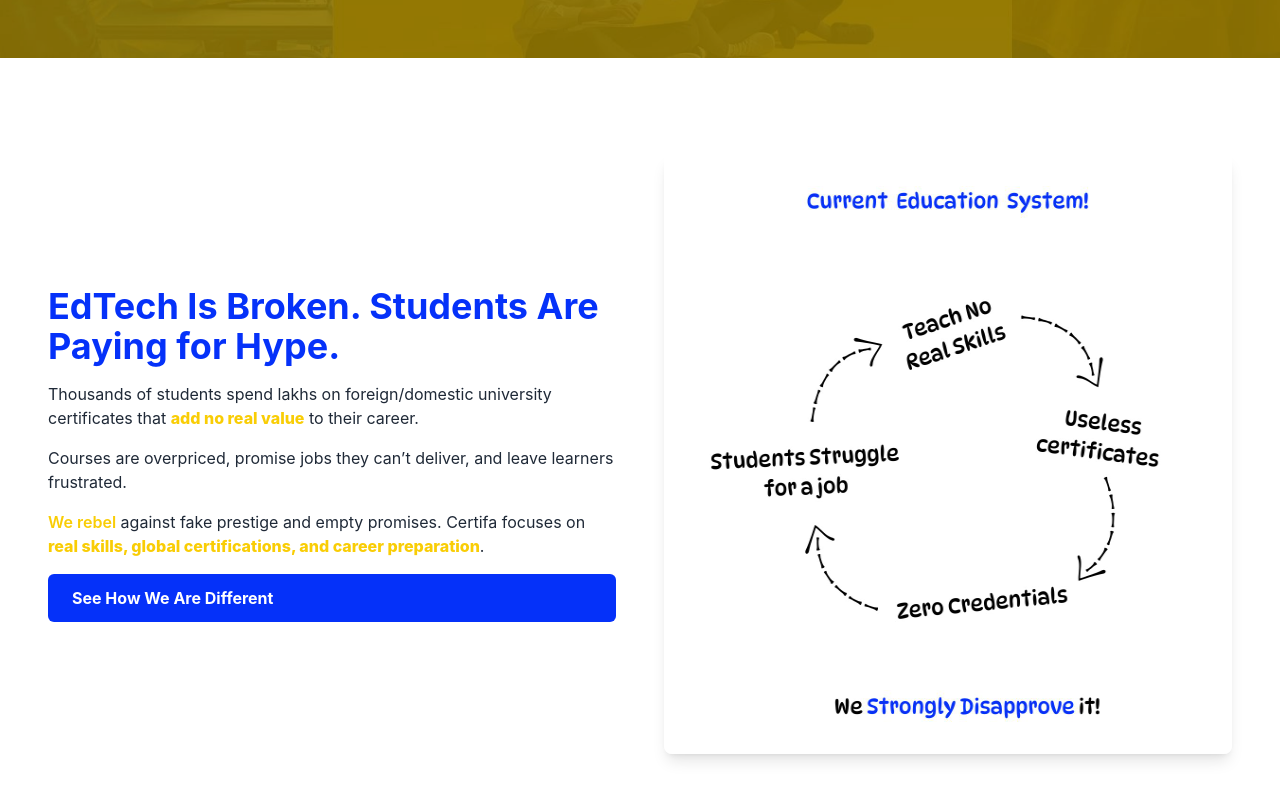
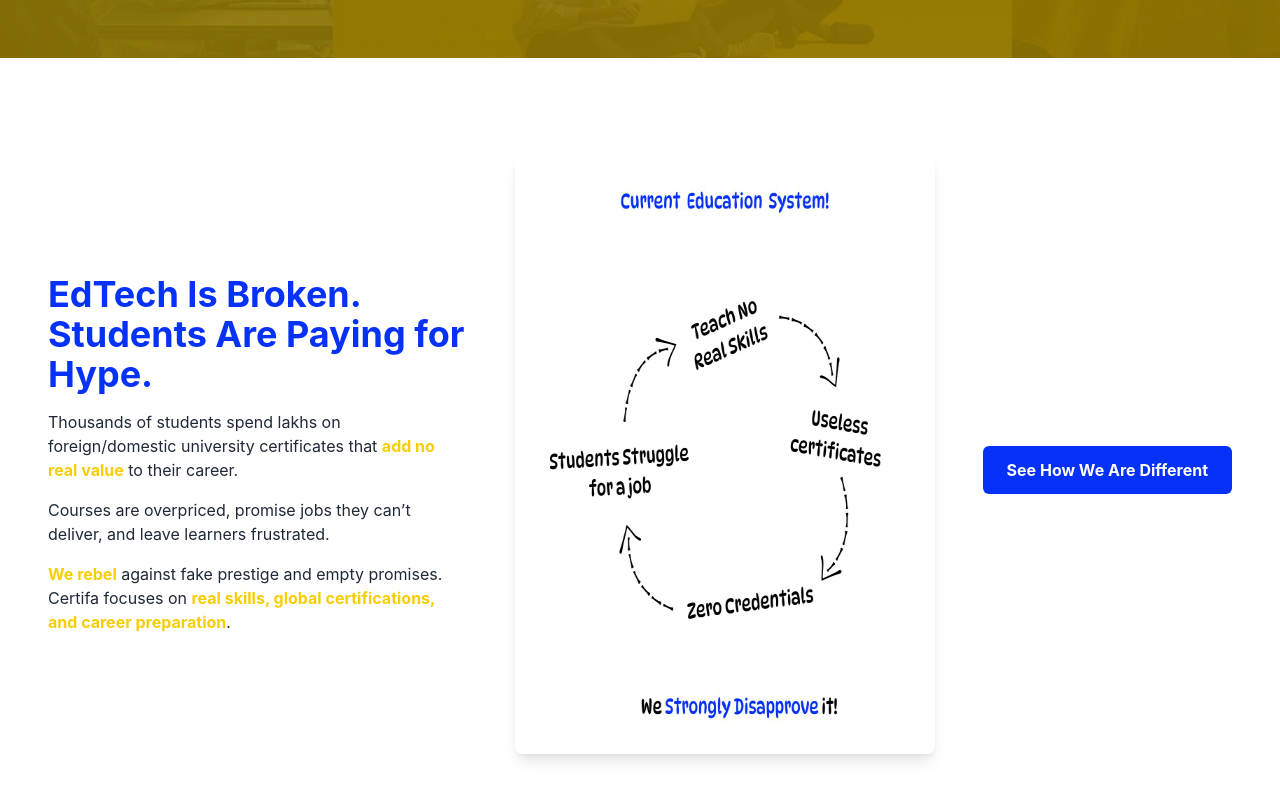
Before and after one commit to sanjeev699/certifa_rebel, a React (Create React App) app: page / in a window 1280 px wide. Shown: the part 742-1542 px from the top of the page. Built offline with nearby package versions, Linux system fonts and the light colour scheme.

Commit message:
Update ProblemSection.jsx

```diff
--- a/src/components/ProblemSection.jsx
+++ b/src/components/ProblemSection.jsx
@@ -7,29 +7,21 @@ const ProblemSection = () => {
       <div className="container mx-auto px-6 md:px-12 flex flex-col md:flex-row items-start md:items-center gap-8 md:gap-12">
 
         {/* Text Content */}
-        <div className="md:w-1/2 flex flex-col order-1 space-y-4">
+        <div className="md:w-1/2 flex flex-col space-y-4 order-1">
           <h2 className="text-3xl md:text-4xl font-bold text-brandBlue leading-snug">
             EdTech Is Broken. Students Are Paying for Hype.
           </h2>
           <p className="text-gray-800">
             Thousands of students spend lakhs on foreign/domestic university certificates that{" "}
-            <span className="font-extrabold text-brandYellow">add no real value</span> to their career.
+            <span className="font-bold text-brandYellow">add no real value</span> to their career.
           </p>
           <p className="text-gray-800">
             Courses are overpriced, promise jobs they can’t deliver, and leave learners frustrated.
           </p>
           <p className="text-gray-800">
-            <span className="font-semibold text-brandYellow">We rebel</span> against fake prestige and empty promises. Certifa focuses on{" "}
-            <span className="font-extrabold text-brandYellow">real skills, global certifications, and career preparation</span>.
+            <span className="font-bold text-brandYellow">We rebel</span> against fake prestige and empty promises. Certifa focuses on{" "}
+            <span className="font-bold text-brandYellow">real skills, global certifications, and career preparation</span>.
           </p>
-
-          {/* Desktop Button */}
-          <a
-            href="#comparison"
-            className="mt-6 md:mt-8 inline-block bg-brandBlue hover:bg-blue-700 text-white font-bold py-3 px-6 rounded-md transition duration-300 order-2 md:order-3"
-          >
-            See How We Are Different
-          </a>
         </div>
 
         {/* Illustration / Image */}
@@ -41,11 +33,11 @@ const ProblemSection = () => {
           />
         </div>
 
-        {/* Mobile-only button below image */}
-        <div className="md:hidden flex justify-center mt-6 order-3">
+        {/* Single Button, responsive order */}
+        <div className="flex justify-center mt-6 order-3 md:order-2 md:mt-8 w-full md:w-auto">
           <a
             href="#comparison"
-            className="inline-block bg-brandBlue hover:bg-blue-700 text-white font-bold py-3 px-6 rounded-md transition duration-300"
+            className="bg-brandBlue hover:bg-blue-700 text-white font-bold py-3 px-6 rounded-md transition duration-300 w-auto md:w-max text-center"
           >
             See How We Are Different
           </a>
```
